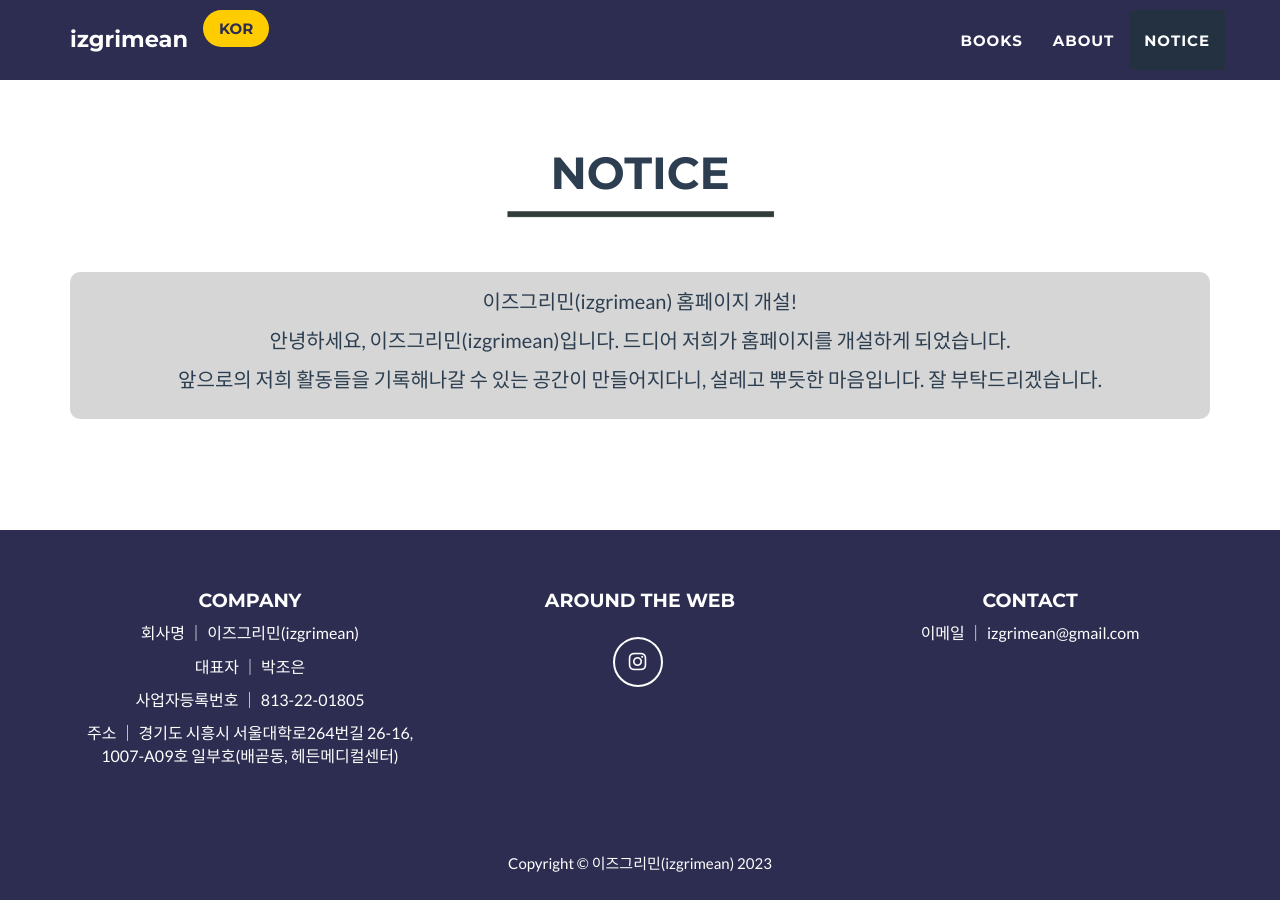
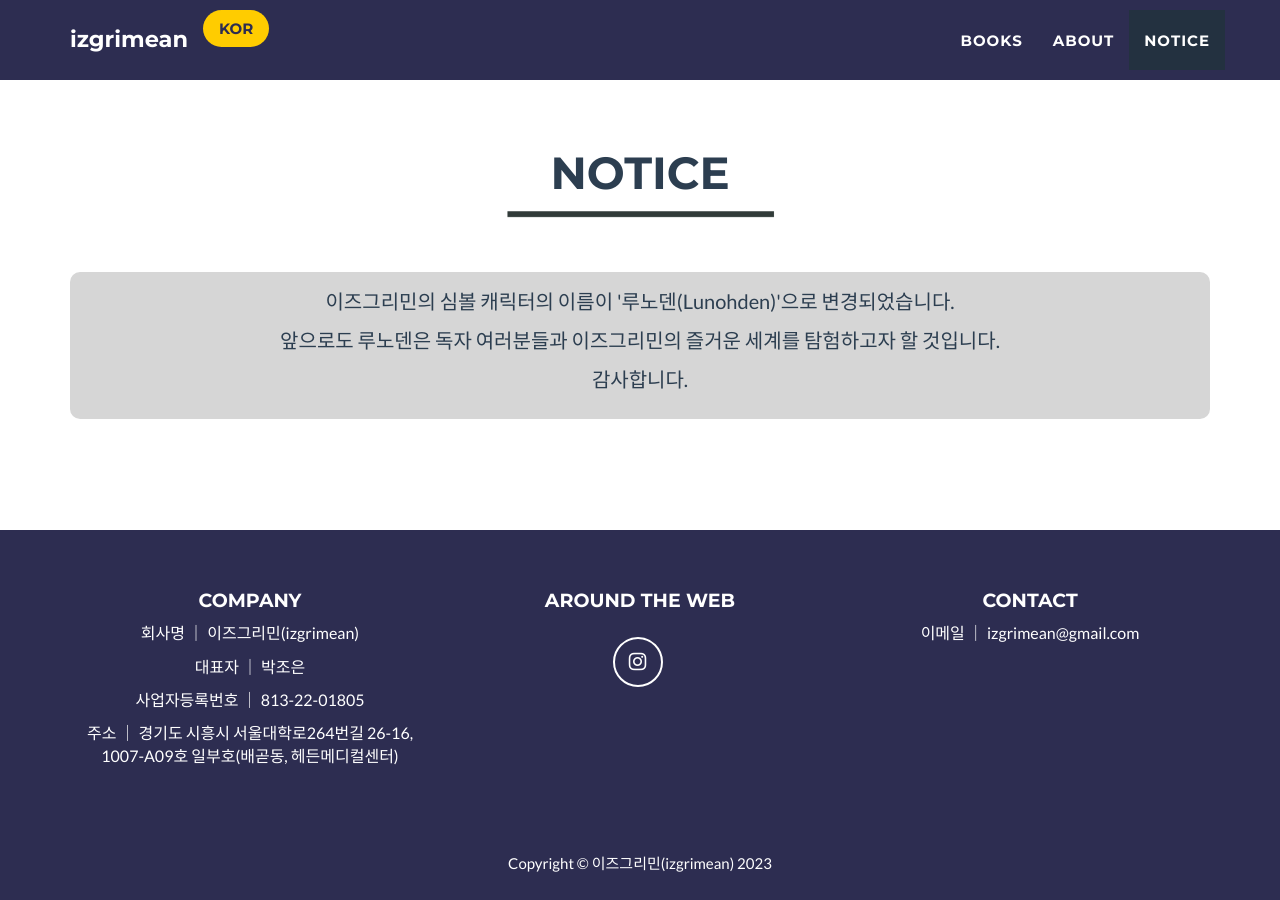
Before and after one commit to izgrimean/izgrimean.github.io, a Jekyll site: the page built from _posts/2014-07-18-project-1.markdown, in a window 1280 px wide and 900 px high, scrolled down 4188 px. Built offline with Jekyll 4.4.1, drawn with Linux system fonts in a browser that asks for light colours.

Commit message:
Update contact_static.html

```diff
--- a/_includes/contact_static.html
+++ b/_includes/contact_static.html
@@ -8,12 +8,12 @@
         <!-- <hr class="star-primary"> -->
         <br/>
         <div class="rounded-box">
-            <p id="text-kr-26">이즈그리민(izgrimean) 홈페이지 개설!</p>
-            <p id="text-kr-27">안녕하세요, 이즈그리민(izgrimean)입니다. 드디어 저희가 홈페이지를 개설하게 되었습니다.</p>
-            <p id="text-kr-28">앞으로의 저희 활동들을 기록해나갈 수 있는 공간이 만들어지다니, 설레고 뿌듯한 마음입니다. 잘 부탁드리겠습니다.</p>
-            <p id="text-en-26" style="display: none;">izgrimean Homepage Launched!</p>
-            <p id="text-en-27" style="display: none;">Hello, this is izgrimean. We are excited to announce the launch of our official homepage!</p>
-            <p id="text-en-28" style="display: none;">We are thrilled and proud to have a space where we can document our future activities. We look forward to your support!</p>
+            <p id="text-kr-26">이즈그리민의 심볼 캐릭터의 이름이 '루노덴(Lunohden)'으로 변경되었습니다.</p>
+            <p id="text-kr-27">앞으로도 루노덴은 독자 여러분들과 이즈그리민의 즐거운 세계를 탐험하고자 할 것입니다.</p>
+            <p id="text-kr-28">감사합니다.</p>
+            <p id="text-en-26" style="display: none;">The name of Izgrimin's symbol character has been changed to 'Lunohden.'</p>
+            <p id="text-en-27" style="display: none;">From now on, Lunohden will continue to explore the delightful world of Izgrimin together with our readers.</p>
+            <p id="text-en-28" style="display: none;">Thank you!</p>
         </div>
 
         <style>
```
